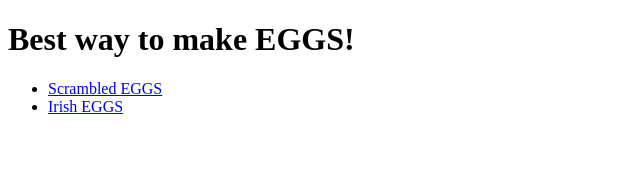
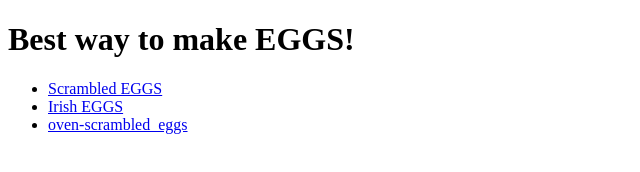
Before and after one commit to NandanMRamesh/odin-recipes, a plain HTML site: page index.html in a window 1280 px wide. Shown: the whole page, without its empty margins (0-640 px from the left). Drawn offline with Linux system fonts and the light colour scheme.

Commit message:
add oven scram to the list in main page

```diff
--- a/index.html
+++ b/index.html
@@ -10,6 +10,7 @@
         <ul>
             <li><a href="recipes/scrambled-eggs.html">Scrambled EGGS</a></li>
             <li><a href="recipes/irish-eggs.html">Irish EGGS</a></li>
+            <li><a href="recipes/oven-scrambled_eggs.html">oven-scrambled_eggs</a></li>
         </ul>
     </body>
 </html>
```
